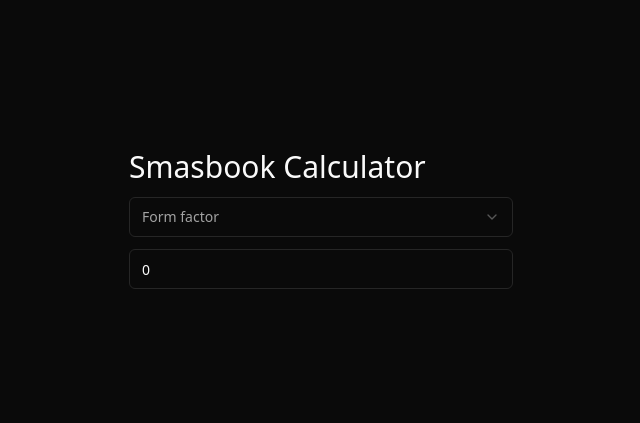
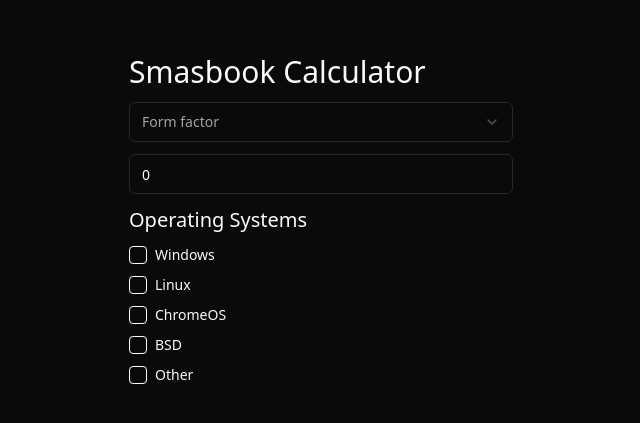
Before and after one commit to SmasnugDevelopment/Smasbook-Calculator, a SvelteKit app: page / in a window 1280 px wide. Shown: the part 181-604 px from the top of the page, without its empty margins (319-959 px from the left). Built offline with nearby package versions, Linux system fonts and the light colour scheme.

Commit message:
add label and checkboxes

```diff
--- /dev/null
+++ b/src/lib/components/ui/label/index.ts
@@ -0,0 +1,7 @@
+import Root from "./label.svelte";
+
+export {
+	Root,
+	//
+	Root as Label,
+};
--- /dev/null
+++ b/src/lib/components/ui/label/label.svelte
@@ -0,0 +1,19 @@
+<script lang="ts">
+	import { Label as LabelPrimitive } from "bits-ui";
+	import { cn } from "$lib/utils.js";
+
+	let {
+		ref = $bindable(null),
+		class: className,
+		...restProps
+	}: LabelPrimitive.RootProps = $props();
+</script>
+
+<LabelPrimitive.Root
+	bind:ref
+	class={cn(
+		"text-sm font-medium leading-none peer-disabled:cursor-not-allowed peer-disabled:opacity-70",
+		className
+	)}
+	{...restProps}
+/>
--- a/src/routes/+page.svelte
+++ b/src/routes/+page.svelte
@@ -1,6 +1,8 @@
 <script lang="ts">
   import { Input } from "$lib/components/ui/input/index.js";
   import * as Select from "$lib/components/ui/select/index.js";
+  import { Checkbox } from "$lib/components/ui/checkbox/index.js";
+  import { Label } from "$lib/components/ui/label/index.js";
 
   let formFactor = $state("");
   let ram = $state(0);
@@ -17,5 +19,26 @@
       </Select.Content>
     </Select.Root>
     <Input placeholder="GB of RAM" type="number" bind:value={ram} />
+    <h2 class="text-xl">Operating Systems</h2>
+    <div class="flex items-center space-x-2">
+      <Checkbox id="windows" />
+      <Label for="windows">Windows</Label>
+    </div>
+    <div class="flex items-center space-x-2">
+      <Checkbox id="linux" />
+      <Label for="linux">Linux</Label>
+    </div>
+    <div class="flex items-center space-x-2">
+      <Checkbox id="chromeos" />
+      <Label for="chromeos">ChromeOS</Label>
+    </div>
+    <div class="flex items-center space-x-2">
+      <Checkbox id="bsd" />
+      <Label for="bsd">BSD</Label>
+    </div>
+    <div class="flex items-center space-x-2">
+      <Checkbox id="other" />
+      <Label for="other">Other</Label>
+    </div>
   </div>
 </div>
```
